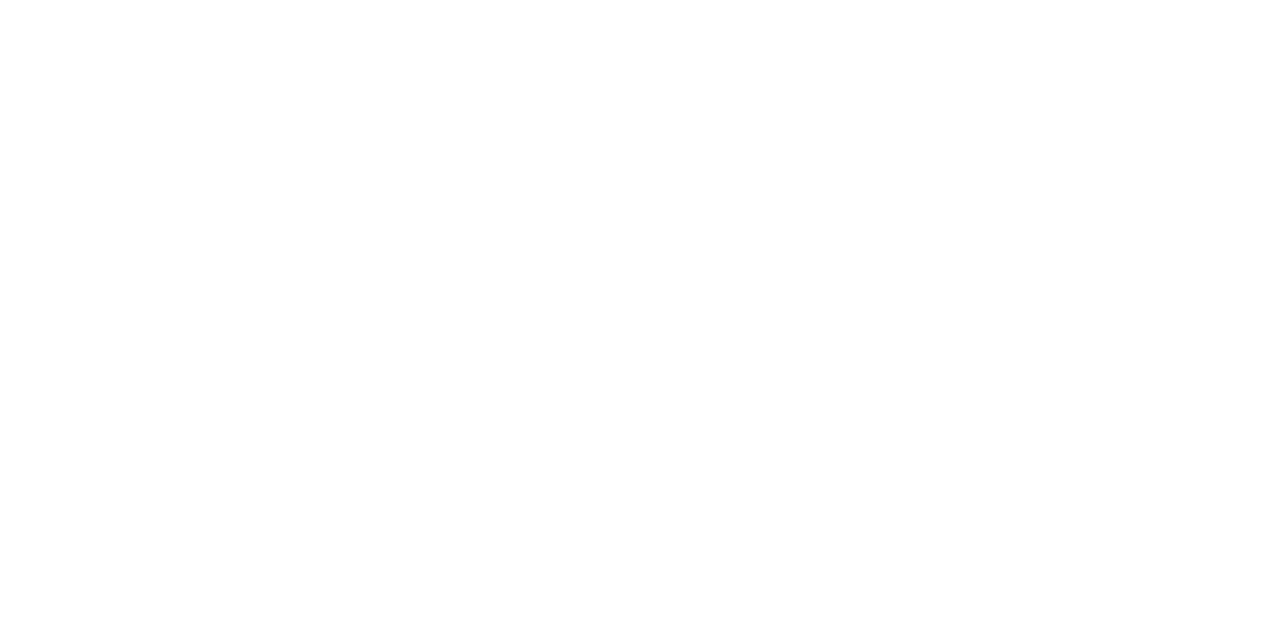
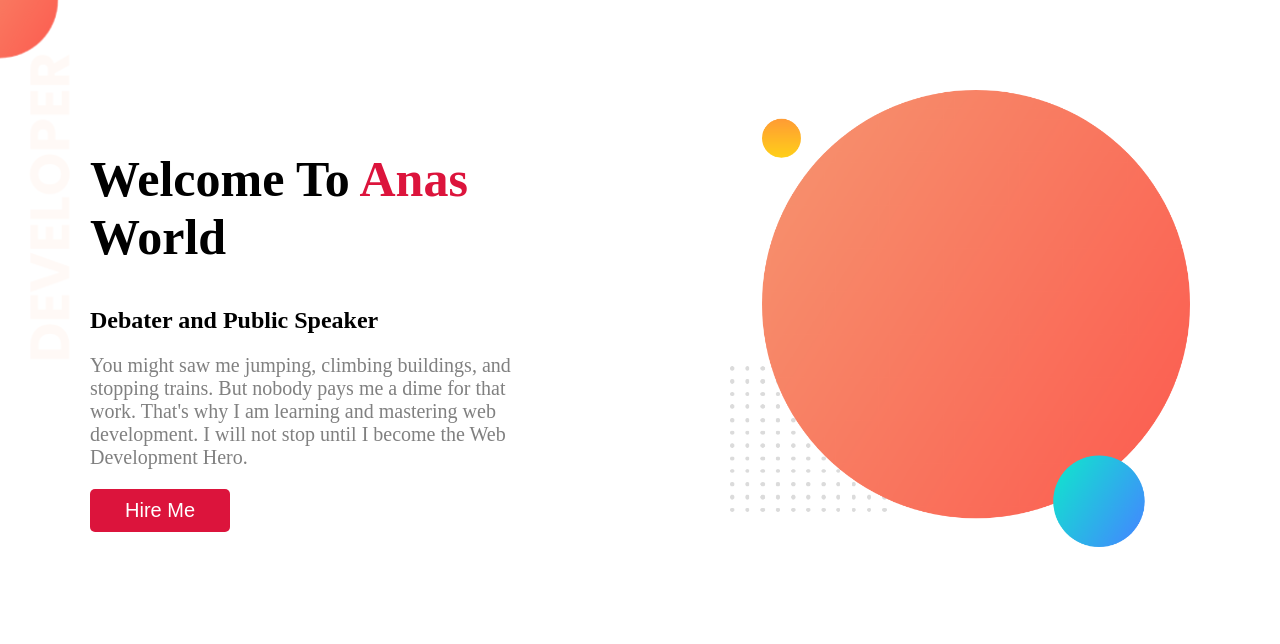
Before and after one commit to jbmakib/anas-portfolio, a plain HTML site: page index.html in a window 1280 px wide. Drawn offline with Linux system fonts and the light colour scheme.

Commit message:
banner created

```diff
--- a/index.html
+++ b/index.html
@@ -4,6 +4,28 @@
         <meta charset="UTF-8" />
         <meta name="viewport" content="width=device-width, initial-scale=1.0" />
         <title>Anas Portfolio</title>
+        <link rel="stylesheet" href="./style.css" />
     </head>
-    <body></body>
+    <body>
+        <section id="banner">
+            <div class="left-side">
+                <h1 class="title">
+                    Welcome To <span class="anas-name">Anas</span> World
+                </h1>
+                <h2>Debater and Public Speaker</h2>
+                <p>
+                    You might saw me jumping, climbing buildings, and stopping
+                    trains. But nobody pays me a dime for that work. That's why
+                    I am learning and mastering web development. I will not stop
+                    until I become the Web Development Hero.
+                </p>
+                <a href="https://facebook.com/jbmakib" target="_blank"
+                    ><button>Hire Me</button></a
+                >
+            </div>
+            <div>
+                <img src="./images/my-bg.png" alt="My Photo" />
+            </div>
+        </section>
+    </body>
 </html>
--- a/style.css
+++ b/style.css
@@ -0,0 +1,37 @@
+body {
+    margin: 0;
+}
+#banner {
+    background: url("./images/top-banner.png");
+    display: flex;
+    align-items: center;
+    background-repeat: no-repeat;
+}
+
+#banner div {
+    width: 50%;
+    padding: 90px;
+}
+#banner p {
+    font-size: 20px;
+    color: gray;
+}
+#banner button {
+    background-color: crimson;
+    color: white;
+    font-size: 20px;
+    border: 0px;
+    cursor: pointer;
+    padding: 10px 35px;
+    border-radius: 5px;
+}
+.title {
+    font-size: 50px;
+}
+.anas-name {
+    color: crimson;
+}
+
+#banner img {
+    width: 100%;
+}
```
Also changed, not shown: images/dream-bg.png (added), images/exp-bg.png (added), images/my-bg.png (added), images/my-bg2.png (added), images/top-banner.png (added).
